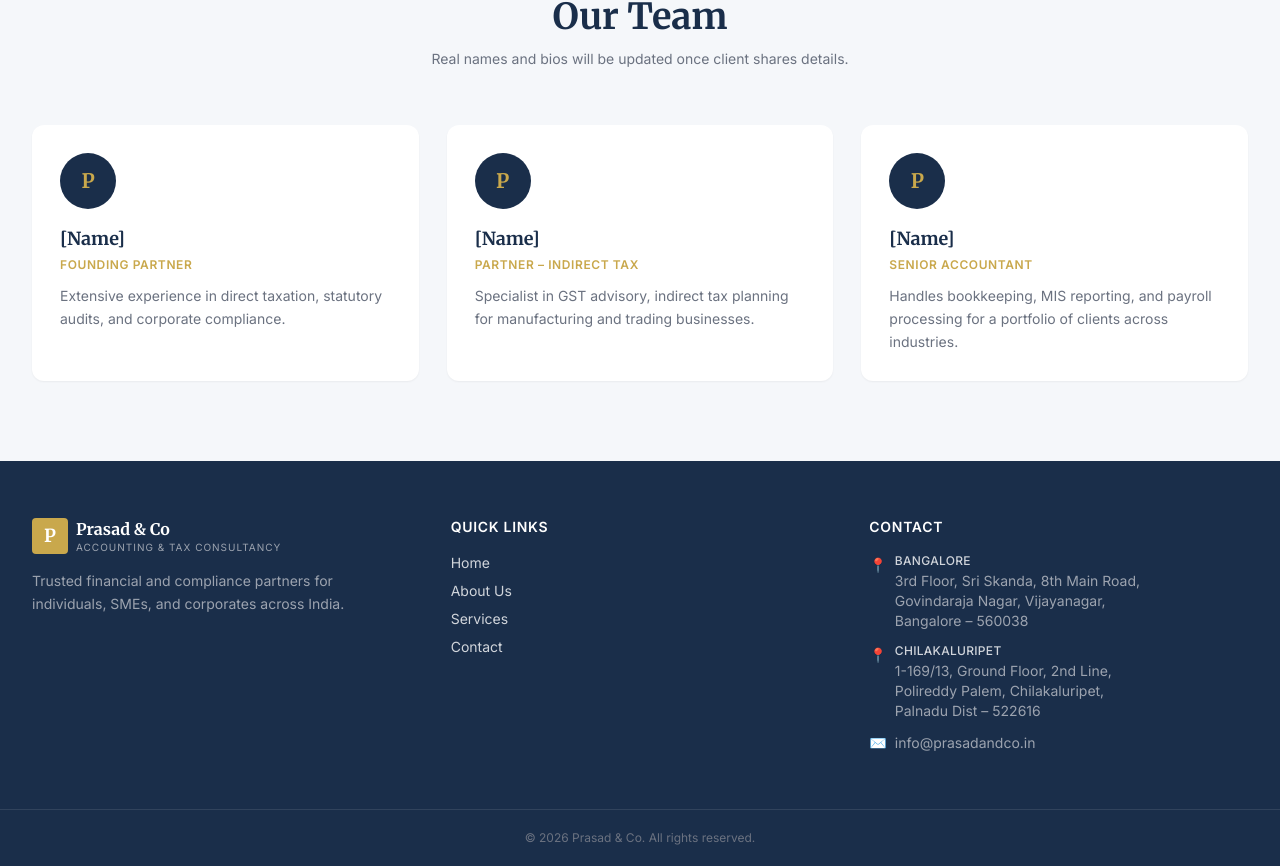
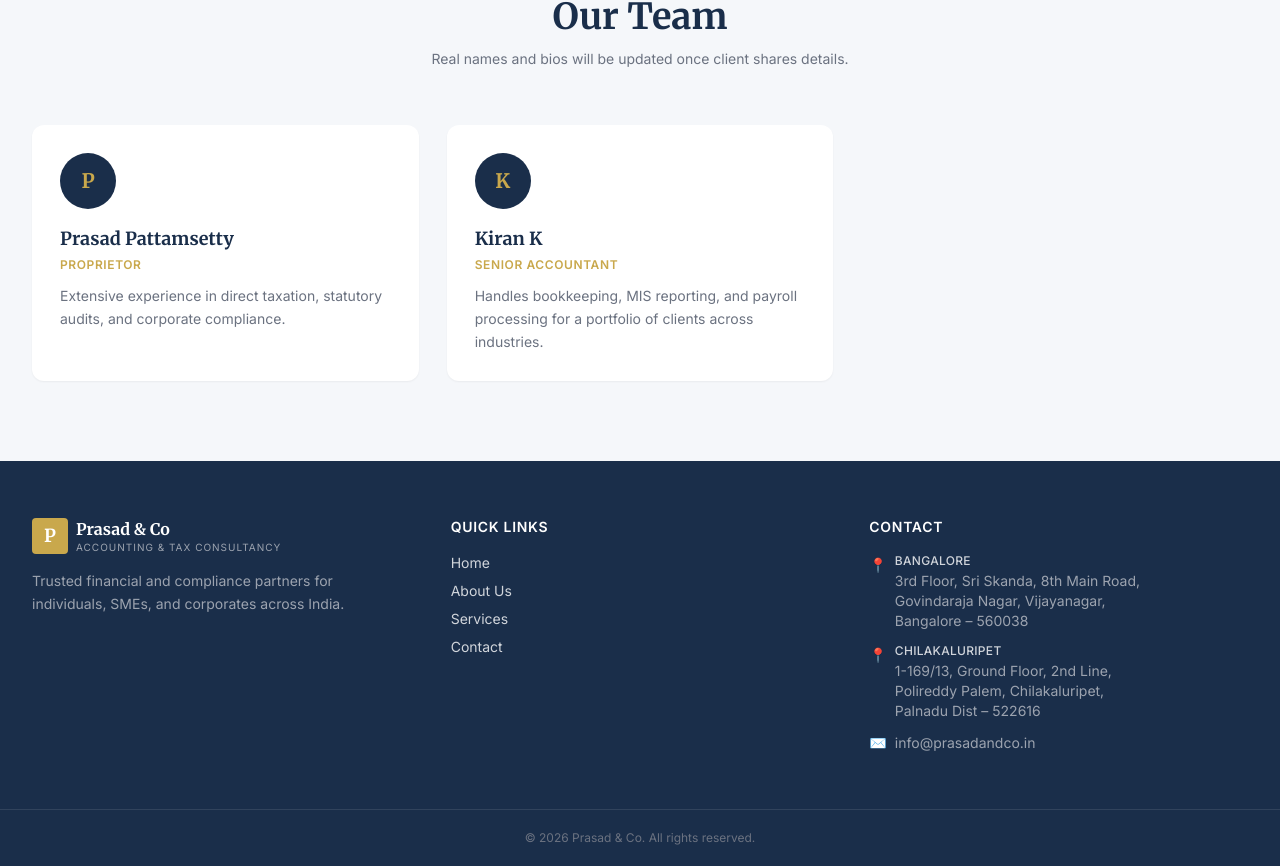
Before and after one commit to Chahat-del/Ca-Consultancy, a React (Vite) app: page /about in a window 1280 px wide. Shown: the part 1219-2085 px from the top of the page. Built offline with nearby package versions, Linux system fonts and the light colour scheme; no server answers; the database is empty.

Commit message:
update: team members, proprietor name, stats 10+ years 250+ clients

```diff
--- a/src/components/home/Hero.jsx
+++ b/src/components/home/Hero.jsx
@@ -2,9 +2,9 @@ import { Link } from 'react-router-dom'
 import { useModal } from '../../context/ModalContext'
 
 const stats = [
-  { value: '15+', label: 'Years of Experience' },
-  { value: '500+', label: 'Clients Served' },
-  { value: '5', label: 'Practice Areas' },
+  { value: '10+',  label: 'Years of Experience' },
+  { value: '250+', label: 'Clients Served' },
+  { value: '5',    label: 'Practice Areas' },
   { value: '100%', label: 'Compliance Focused' },
 ]
 
--- a/src/pages/About.jsx
+++ b/src/pages/About.jsx
@@ -26,17 +26,12 @@ const values = [
 
 const team = [
   {
-    name: '[Name]',
-    role: 'Founding Partner',
+    name: 'Prasad Pattamsetty',
+    role: 'Proprietor',
     bio: 'Extensive experience in direct taxation, statutory audits, and corporate compliance.',
   },
   {
-    name: '[Name]',
-    role: 'Partner – Indirect Tax',
-    bio: 'Specialist in GST advisory, indirect tax planning for manufacturing and trading businesses.',
-  },
-  {
-    name: '[Name]',
+    name: 'Kiran K',
     role: 'Senior Accountant',
     bio: 'Handles bookkeeping, MIS reporting, and payroll processing for a portfolio of clients across industries.',
   },
@@ -101,7 +96,7 @@ export default function About() {
               <div key={name} className="bg-white rounded-xl p-7 shadow-sm">
                 {/* Avatar placeholder */}
                 <div className="w-14 h-14 rounded-full bg-brand-navy flex items-center justify-center text-brand-gold font-serif font-bold text-xl mb-4">
-                  P
+                  {name.charAt(0)}
                 </div>
                 <h3 className="font-serif font-bold text-brand-navy text-lg">{name}</h3>
                 <p className="text-brand-gold text-xs font-semibold uppercase tracking-wider mt-1">{role}</p>
```
